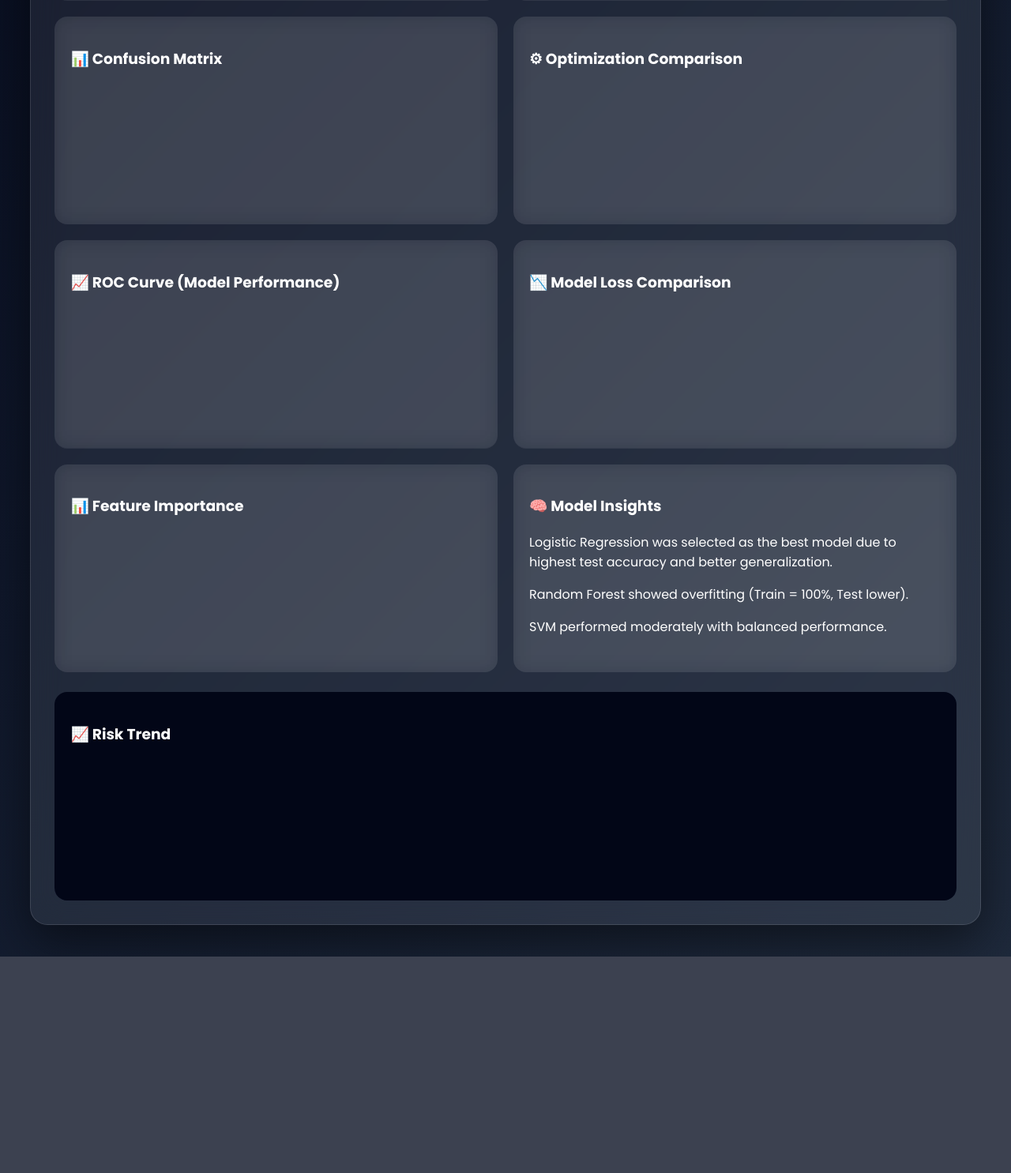
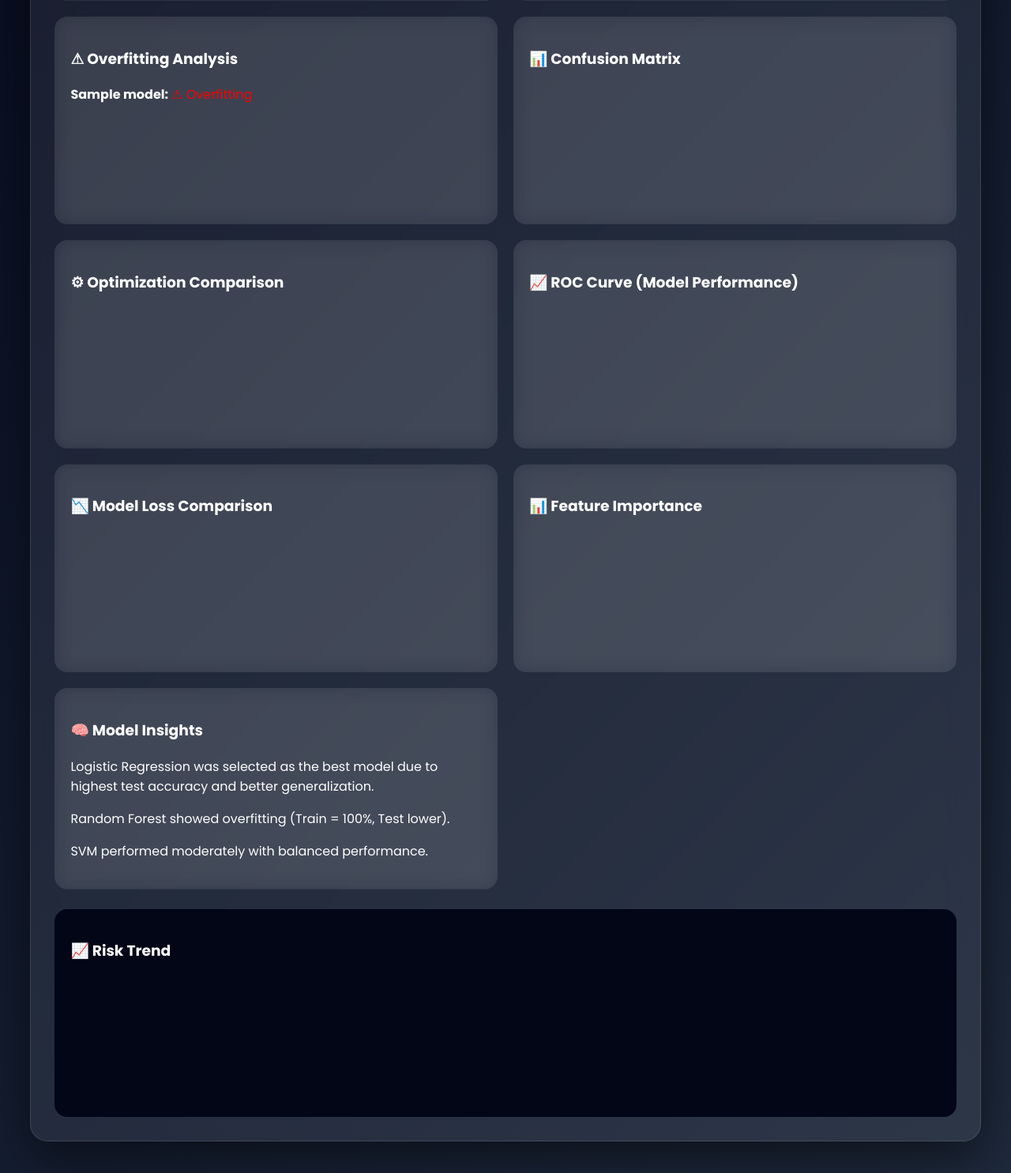
Before and after one commit to RAZA1409/Heart-Disease-Clinical-AI-System, a Flask app: template templates/dashboard.html in a window 1280 px wide. Shown: the part 1037-2522 px from the top of the page at 79% size. Before the commit the page ends 2248 px from the top, so only its background shows below. Run offline with Flask 3, Linux system fonts and the light colour scheme; the template is opened without the code that fills it: most values are stand-ins (such as "Sample title", 1, 10 or a date in 2020); a map, chart or similar area stays blank; parts of the project's set-up code (start-up, migrations or seed data) failed here and were passed over.

Commit message:
Added overfitting detection

```diff
--- a/app.py
+++ b/app.py
@@ -298,6 +298,23 @@ def dashboard():
 
     # Load model info
     model_info = joblib.load("models/model_info.pkl")
+
+    # ==========================
+    # OVERFITTING DETECTION
+    # ==========================
+
+    overfitting_status = {}
+    all_models = model_info.get("all_models", {})
+    for model_name, metrics in all_models.items():
+        train_acc = metrics.get("train", 0)
+        test_acc = metrics.get("test", 0)
+        gap = train_acc - test_acc
+
+        if gap > 0.1:
+            overfitting_status[model_name] = "Overfitting"
+        else:
+            overfitting_status[model_name] = "Good"
+
     roc_data = model_info.get("roc_data", {})
     all_models = model_info.get("all_models", {})
     feature_importance = model_info.get("feature_importance", {})
@@ -320,6 +337,7 @@ def dashboard():
         model_values=model_values,
         model_accuracy=model_accuracy,
         roc_data=roc_data,
+        overfitting_status=overfitting_status,
         train_values=train_values,
         train_loss_values=train_loss_values,
         test_loss_values=test_loss_values,
--- a/templates/dashboard.html
+++ b/templates/dashboard.html
@@ -284,6 +284,21 @@ Accuracy: {{ model_accuracy }}%
 </div>
 
 <div class="card">
+    <h3>⚠ Overfitting Analysis</h3>
+
+    {% for model, status in overfitting_status.items() %}
+        <p>
+            <strong>{{ model }}:</strong>
+            {% if status == "Overfitting" %}
+                <span style="color: red;">⚠ Overfitting</span>
+            {% else %}
+                <span style="color: lightgreen;">✔ Generalizing Well</span>
+            {% endif %}
+        </p>
+    {% endfor %}
+</div>
+
+<div class="card">
     <h3>📊 Confusion Matrix</h3>
     <canvas id="cmChart"></canvas>
 </div>
```
